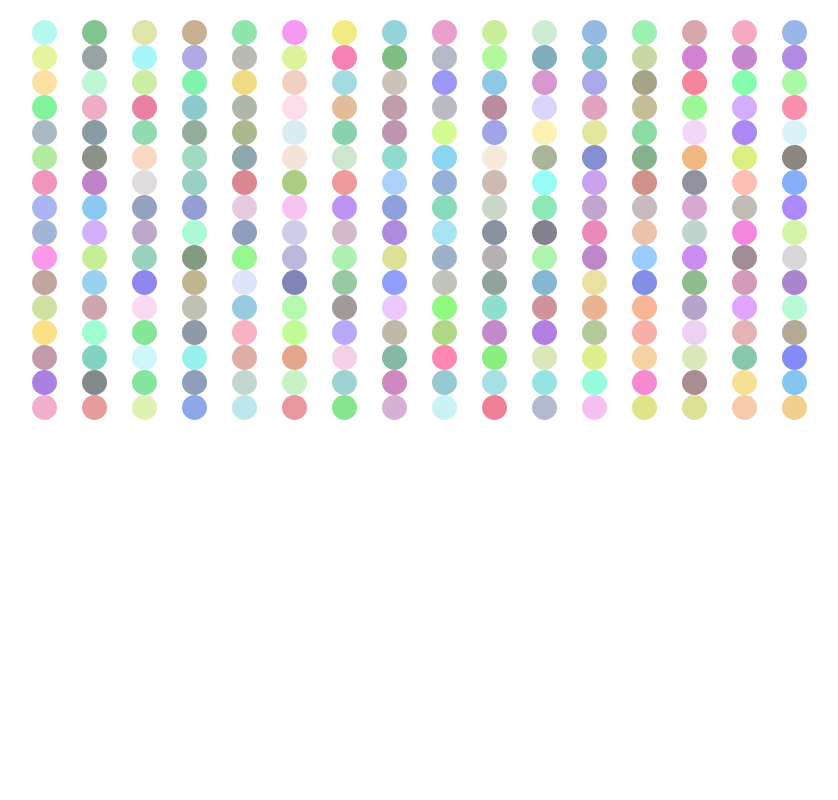
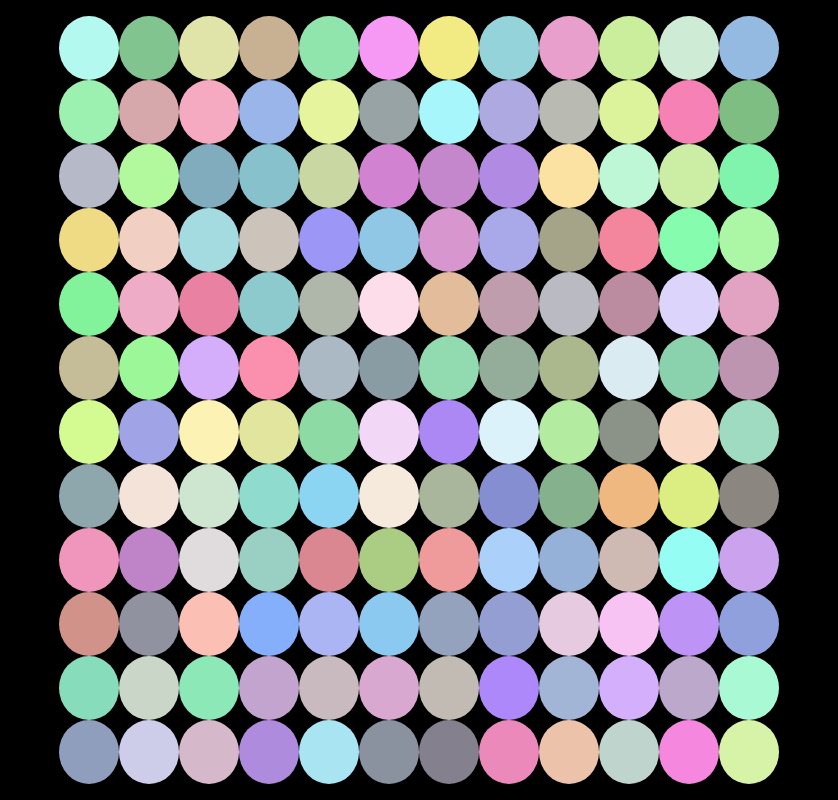
Before and after one commit to rkhue/sidebar-dad, a plain HTML site: page pages/bolinhas.html in a window 1280 px wide. Shown: the whole page, without its empty margins (221-1059 px from the left). Drawn offline with Linux system fonts and the light colour scheme.

Commit message:
(feat) Efeitos de spaceout

```diff
--- a/css/bolinhas.css
+++ b/css/bolinhas.css
@@ -2,35 +2,60 @@
   margin: 0;
 }
 
+body {
+  background-color: black;
+  height: 100vh;
+}
+
 
 .bola {
-  width: 25px;
-  height: 25px;
-  transition: 2s ease-in-out;
+  width: 60px;
+  height: 64px;
+  transition: filter 0.5s ease-in-out;
+  margin: 0px;
+  transition: margin 2s ease-in-out;
   display: flex;
   align-items: center;
   justify-content: center;
   font-weight: bold;
-  font-size: 10px;
-  justify-self: center;
-  align-self: center;
+  font-family: sans-serif;
+
   border-radius: 100%;
+  /* animation: zooominout 10s infinite ease-in-out; */
 }
 
 .bola:hover {
-  width: 30px;
-  height: 30px;
-  transform: rotate(90deg);
-  filter: blur(30px);
-  transition: 0s ease-in-out;
+  /* width: 16px;
+  height: 30px; */
+  filter: blur(2px);
+  /* margin: 50px; */
+  transition: margin 2s ease-in-out;
+}
+
+@keyframes zooominout {
+  0% {
+    margin: 0px;
+    transform: scale(1);
+  }
+
+  50% {
+    margin: 1000px;
+    transform: scale(1.5);
+  }
+
+  100% {
+    margin: 0px;
+    transform: scale(1);
+  }
 }
 
 #bolas-container {
   display: grid;
-  padding: 20px;
-  width: 100%;
-  max-width: 800px;
-  margin: auto;
-  justify-content: center;
-  align-items: center;
+  position: absolute;
+  margin-inline: auto;
+  left: 50%;
+  top: 50%;
+  transform: translate(-50%, -50%);
+  width: fit-content;
+  gap: 0;
 }
--- a/js/bolinhas.js
+++ b/js/bolinhas.js
@@ -7,27 +7,53 @@ function getRandomPastelColor() {
 }
 
 const RADIUS = 25
+const grid = document.getElementById("bolas-container");
 
-function insertGrid(N = 4) {
-  const existing = document.getElementById("bolas-container");
-  if (existing) existing.remove();
+let ball_count = 0;
 
-  const grid = document.createElement("div");
+
+function insertball() {
+  ball_count++;
+
   grid.id = "bolas-container";
-  grid.style.gridTemplateColumns = `repeat(${N}, 1fr)`;
+  grid.style.gridTemplateColumns = `repeat(${Math.floor(Math.sqrt(ball_count))}, auto`;
+  grid.style.gridTemplateRows = `repeat(${Math.floor(Math.sqrt(ball_count))}, auto)`
 
-  for (let i = 0; i < N * N; i++) {
-    const item = document.createElement("div");
-    item.className = "bola grid-item";
-    item.style.backgroundColor = getRandomPastelColor();
+  const item = document.createElement("div");
+  item.className = "bola grid-item";
+  item.style.backgroundColor = getRandomPastelColor();
+  grid.appendChild(item);
 
-    item.addEventListener("click", () => insertGrid(N));
-
-    grid.appendChild(item);
-  }
 
   document.body.appendChild(grid);
 }
 
 // Initial grid
-insertGrid(16);
+for (let index = 0; index < 144; index++) {
+  insertball();
+
+}
+
+const INFLUENCE_RADIUS = 300;
+const MAX_MARGIN = 150;
+document.addEventListener("mousemove", (e) => {
+  const balls = document.querySelectorAll('.bola');
+
+  balls.forEach(ball => {
+    const rect = ball.getBoundingClientRect();
+    const center_x = rect.left + rect.width / 2;
+    const center_y = rect.top + rect.height / 2;
+
+    // get distance
+    const dx = e.clientX - center_x;
+    const dy = e.clientY - center_y;
+
+    const dist = Math.sqrt(dx * dx + dy * dy);
+    let margin = 0;
+    margin = Math.min(MAX_MARGIN, MAX_MARGIN * (INFLUENCE_RADIUS / dist));
+
+
+    ball.style.margin = `${margin}px`
+    // ball.innerHTML = `${Math.floor(margin)}px`
+  })
+})
--- a/pages/bolinhas.html
+++ b/pages/bolinhas.html
@@ -8,7 +8,6 @@
 </head>
 <body>
     <div id="bolas-container">
-        <div class="bola">AAAA</div>
     </div>
     <script src="../js/bolinhas.js"></script>
 </body>
```
